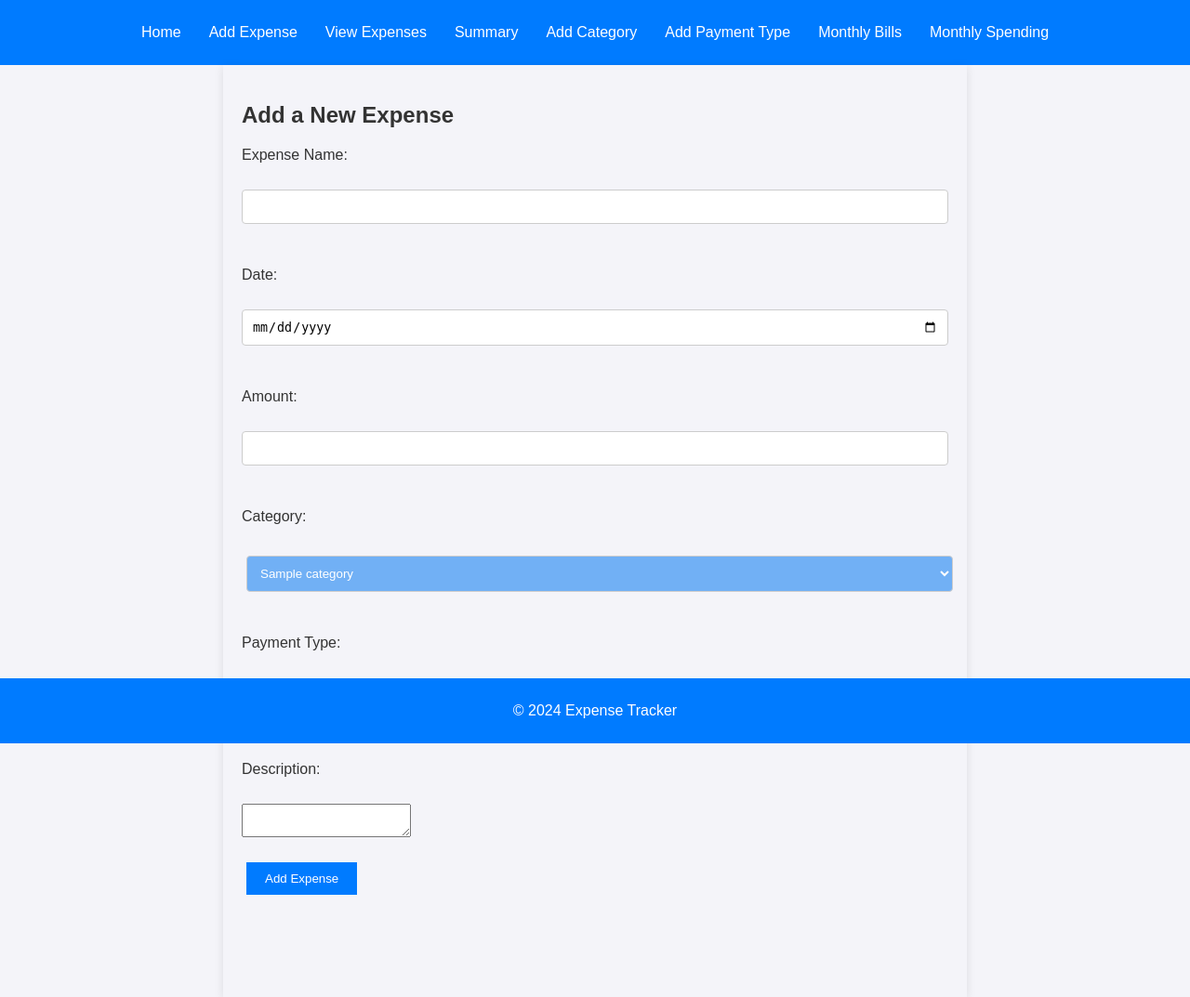
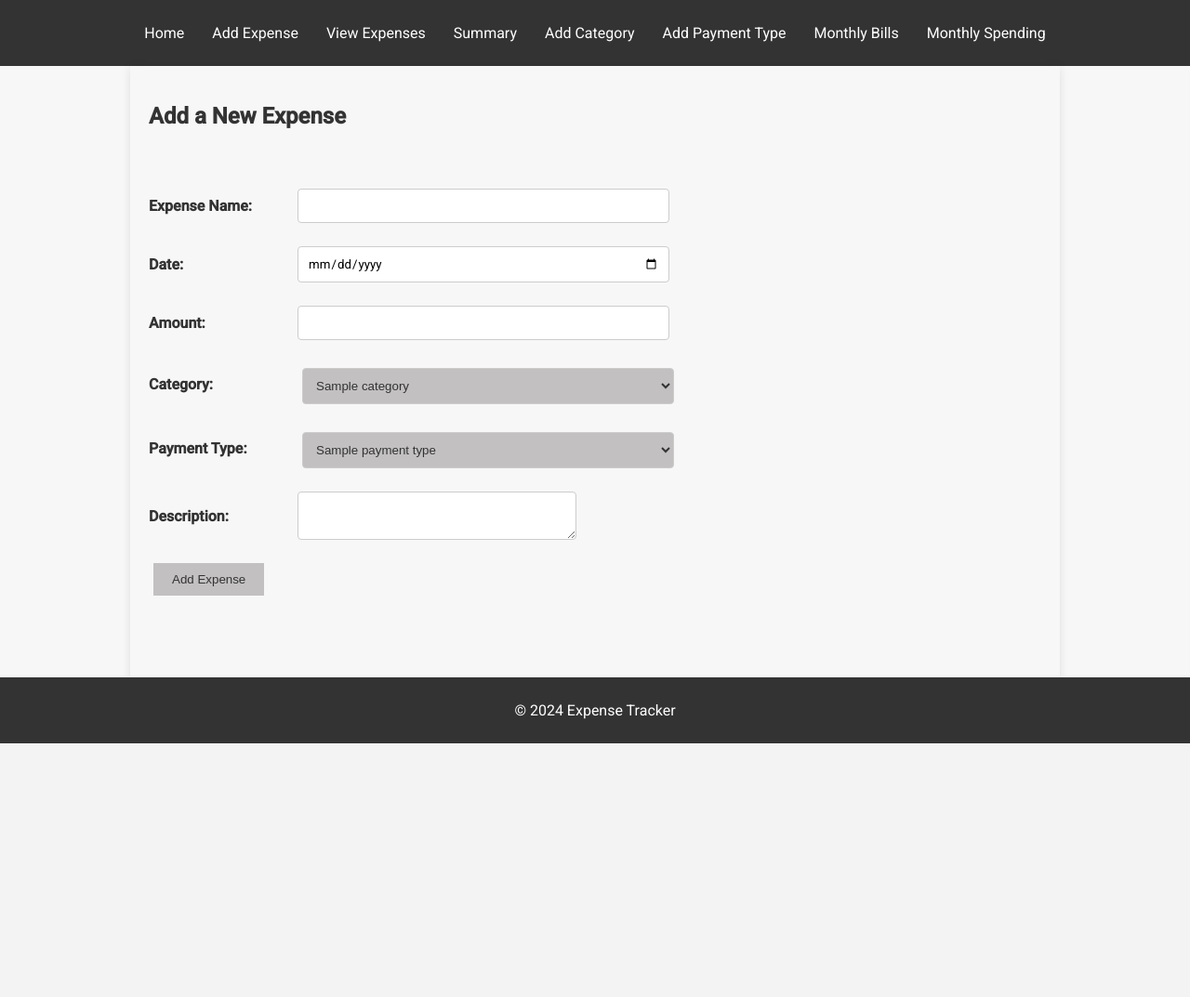
Before and after one commit to cskuracha/PythonLearn, a Flask app: template ExpenseTracker_V2/templates/add_expense.html in a window 1280 px wide. Shown: the whole page at 93% size. After the commit the page ends 800 px from the top, so only its background shows below. Run offline with Flask 3, Linux system fonts and the light colour scheme; the template is opened without the code that fills it: most values are stand-ins (such as "Sample title", 1, 10 or a date in 2020).

Commit message:
Regular auto-commit at 18:00:02 on 03/09/2024

```diff
--- a/ExpenseTracker_V2/app.py
+++ b/ExpenseTracker_V2/app.py
@@ -240,8 +240,9 @@ def generate_monthly_spending_chart():
     totals = [row['total'] for row in monthly_data]
 
     sns.set(style="whitegrid")
-    plt.figure(figsize=(10, 6))
-    sns.barplot(x=months, y=totals, palette="Blues_d")
+    plt.figure(figsize=(9, 5))
+    #sns.barplot(x=months, y=totals, palette="Blues_d")
+    sns.barplot(x=months, y=totals, hue = months)
 
     plt.title('Monthly Spending')
     plt.xlabel('Month')
--- a/ExpenseTracker_V2/static/styles.css
+++ b/ExpenseTracker_V2/static/styles.css
@@ -1,5 +1,8 @@
 body {
+/*
     font-family: Arial, sans-serif;
+    */
+    font-family: 'Roboto', sans-serif;
     margin: 0;
     padding: 0;
     background-color: #f4f4f4;
@@ -30,7 +33,7 @@ header nav ul li a {
 main {
     padding: 20px;
     margin: 0 auto;
-    max-width: 800px;
+    max-width: 1000px;
     padding-bottom: 100px; /* Increased padding to ensure content isn't hidden behind the fixed footer */
     box-sizing: border-box; /* Include padding in the element's total width and height */
     box-shadow: 0px 2px 10px rgba(0, 0, 0, 0.1);
@@ -110,58 +113,136 @@ button {
 
 /* Adding later to make look better */
 body {
+/* For white
     background-color: #f4f4f9;
+    color: #333;
+    */
+    background-color: #F7F7F7;
     color: #333;
 }
 
 header {
+/* for blue
     background-color: #007bff;
+    color: white;
+    padding: 10px 0;
+    */
+    background-color: #333333;
     color: white;
     padding: 10px 0;
 }
 
 footer {
+/* for blue
     background-color: #007bff;
+    color: white;
+    */
+    background-color: #333333;
     color: white;
 }
 
 button {
+/*
     background-color: #007bff;
     color: white;
     border: none;
     padding: 10px 20px;
     cursor: pointer;
+   */
+   background-color: #c2c0c0;
+    color: #333333;
+    border: none;
+    padding: 10px 20px;
+    cursor: pointer;
 }
 select {
+/*
     background-color: #71b0f5;
     color: white;
     border: none;
     padding: 10px 20px;
     cursor: pointer;
+    */
+    background-color: #c2c0c0;
+    color: #333333;
+    border: none;
+    padding: 10px 20px;
+    cursor: pointer;
 }
 button:hover {
-    background-color: #0056b3;
+    /*background-color: #0056b3;*/
+    background-color: #7d7d7d;
 }
 
 table {
+/*
     background-color: white;
+    */
+    background-color: # F7F7F7
     box-shadow: 0px 2px 5px rgba(0, 0, 0, 0.1);
 }
 
 th {
-    background-color: #007bff;
+/*
+    background-color: #007bff;*/
+    background-color: #303030;
     color: white;
 }
 
-label, select, input, button {
+label, select, input, button , textarea{
     margin-bottom: 10px;
     display: block;
 }
 
-input, select {
+input, select, textarea {
     width: 100%;
     padding: 10px;
     border: 1px solid #ccc;
     border-radius: 4px;
     box-sizing: border-box;
+    max-width : 300px;
+    border-collapse: collapse;
 }
+
+table {
+    width: 100%;
+    border-collapse: collapse;
+    margin-bottom: 20px;
+}
+
+th, td {
+    padding: 12px;
+    text-align: left;
+    border-bottom: 1px solid #ddd;
+}
+
+tr:nth-child(even) {
+    background-color: #f9f9f9;
+}
+
+tr:hover {
+    background-color: #f1f1f1;
+}
+
+input {
+font-family: 'Roboto';
+}
+
+.form-group {
+    display: flex;
+    align-items: center;
+    margin-bottom: 15px;
+}
+
+.form-group label {
+    width: 150px; /* You can adjust this width */
+    margin-right: 10px; /* Space between label and input */
+    font-weight: bold; /* Makes the label text bold */
+}
+
+.form-group input,
+.form-group select {
+    flex: 1; /* The input will take up the remaining space */
+    padding: 10px;
+    max-width: 400px; /* Optional: Controls the maximum width of the input */
+}
--- a/ExpenseTracker_V2/templates/add_category.html
+++ b/ExpenseTracker_V2/templates/add_category.html
@@ -4,9 +4,12 @@
 
 {% block content %}
     <h2>Add a New Category</h2>
+<br><br>
     <form method="post">
+        <div class="form-group">
         <label for="name">Category Name:</label><br>
         <input type="text" id="name" name="name"><br><br>
+        </div>
         <button type="submit">Add Category</button>
     </form>
 {% endblock %}
--- a/ExpenseTracker_V2/templates/add_expense.html
+++ b/ExpenseTracker_V2/templates/add_expense.html
@@ -4,34 +4,48 @@
 
 {% block content %}
     <h2>Add a New Expense</h2>
+<br><br>
     <form method="post" action="{{ url_for('add_expense') }}">
+         <div class="form-group">
         <label for="expense_name">Expense Name:</label><br>
        <!-- <input type="text" id="expense_name" name="expense_name"><br><br> -->
         <input type="text" id="expense_name" name="expense_name" autocomplete="off" onkeyup="debouncedFetchExpenseNames()">
-        <ul id="expense_suggestions" style="display: none; position: absolute; border: 1px solid #ddd; background: #fff; z-index: 1000;"></ul><br><br>
+        <ul id="expense_suggestions" style="display: none; position: absolute; border: 1px solid #ddd; background: #fff; z-index: 1000; list-style-type: none;"></ul><br><br>
+         </div>
 
+        <div class="form-group">
         <label for="date">Date:</label><br>
         <input type="date" id="date" name="date"><br><br>
+        </div>
 
+        <div class="form-group">
         <label for="amount">Amount:</label><br>
         <input type="number" step="0.01" id="amount" name="amount"><br><br>
+        </div>
 
+        <div class="form-group">
         <label for="category">Category:</label><br>
         <select id="category" name="category">
             {% for category in categories %}
                 <option value="{{ category.id }}">{{ category.name }}</option>
             {% endfor %}
         </select><br><br>
+        </div>
 
+        <div class="form-group">
         <label for="payment_type">Payment Type:</label><br>
         <select id="payment_type" name="payment_type">
             {% for payment_type in payment_types %}
                 <option value="{{ payment_type.id }}">{{ payment_type.name }}</option>
             {% endfor %}
         </select><br><br>
+        </div>
 
+        <div class="form-group">
         <label for="description">Description:</label><br>
         <textarea id="description" name="description"></textarea><br><br>
+        </div>
+
 
         <button type="submit">Add Expense</button>
     </form>
--- a/ExpenseTracker_V2/templates/add_payment_type.html
+++ b/ExpenseTracker_V2/templates/add_payment_type.html
@@ -4,9 +4,12 @@
 
 {% block content %}
     <h2>Add a New Payment Type</h2>
+<br><br>
     <form method="post">
+        <div class="form-group">
         <label for="name">Payment Type Name:</label><br>
         <input type="text" id="name" name="name"><br><br>
+        </div>
         <button type="submit">Add Payment Type</button>
     </form>
 {% endblock %}
```
Also changed, not shown: ExpenseTracker_V2/templates/edit_expense.html (+14 -0 lines).
